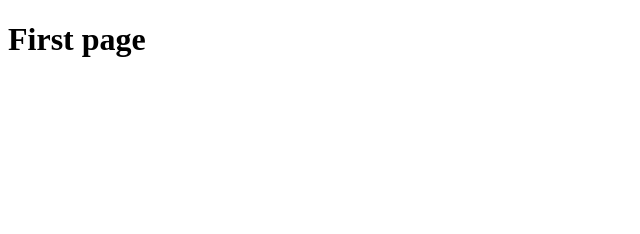
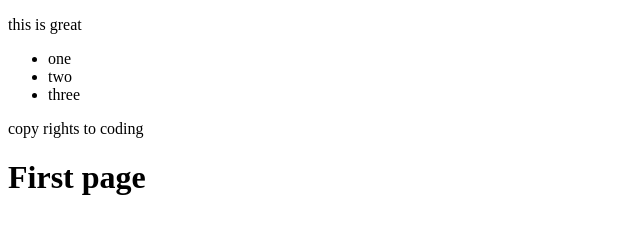
Before and after one commit to laurencecode/git-course, a plain HTML site: page index.html in a window 1280 px wide. Shown: the whole page, without its empty margins (0-640 px from the left). Drawn offline with Linux system fonts and the light colour scheme.

Commit message:
added un ordered list

```diff
--- a/index.html
+++ b/index.html
@@ -2,7 +2,13 @@
 <html>
 
     <body>
+        <p>this is great</p>
+        <ul>
+            <li>one </li>
+            <li>two </li>
+            <li>three</li>
+        </ul>
+        <footer>copy rights to coding</footer>
       <h1>First page</h1>
-
-    </body>
+     </body>
 </html>
```
